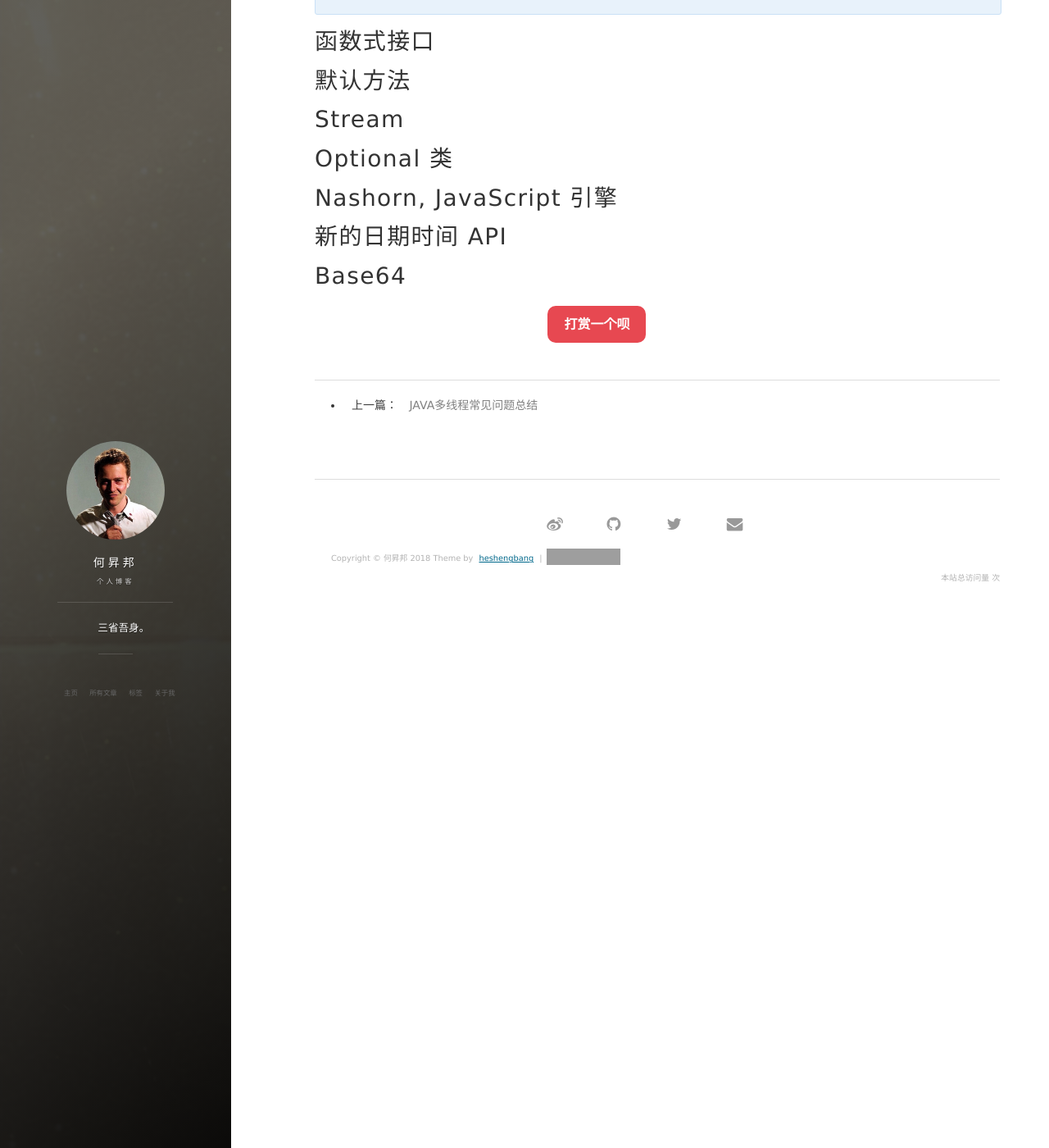
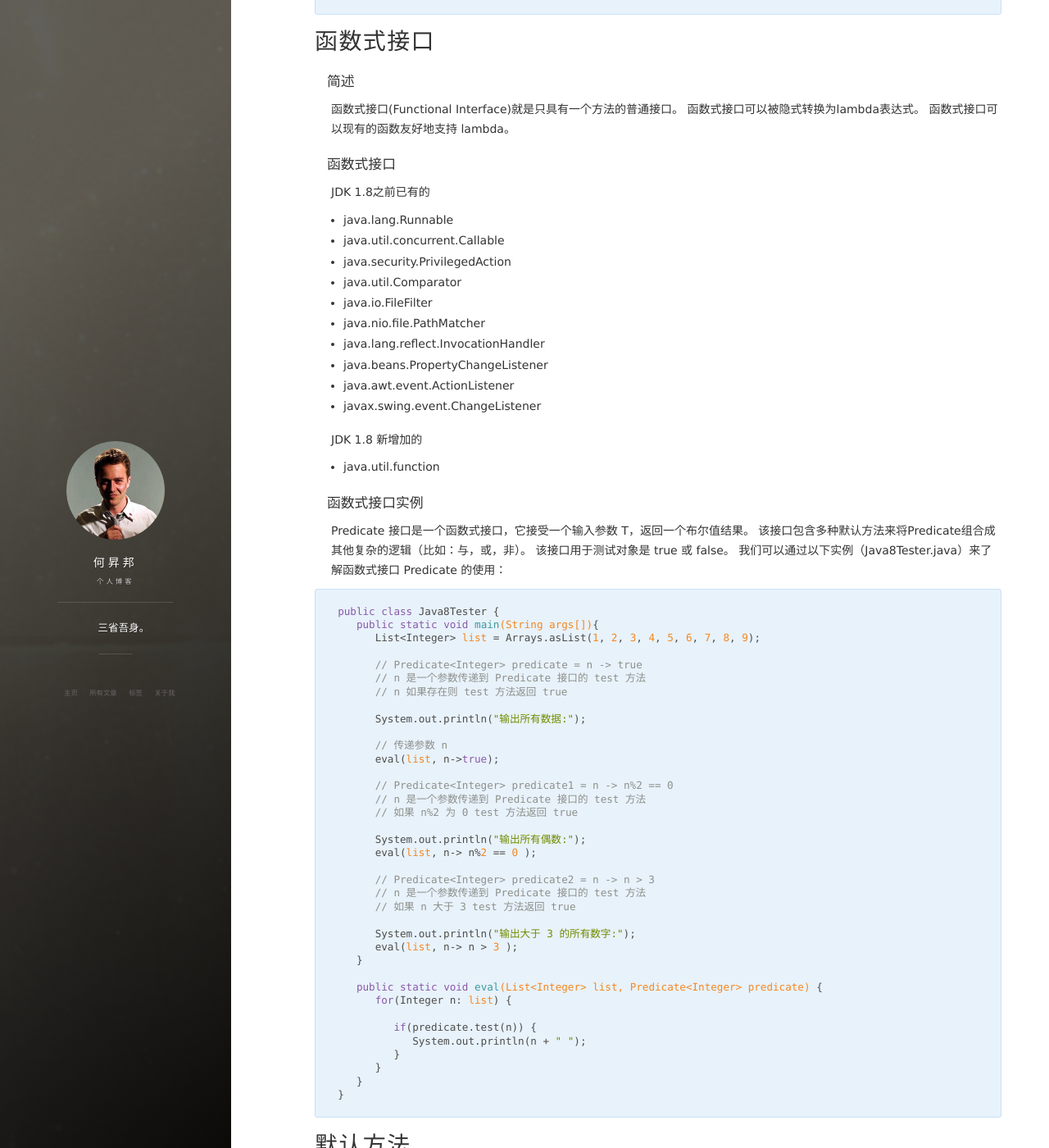
Before and after one commit to heshengbang/heshengbang.github.io, a Jekyll site: the page built from _posts/2018-01-22-JAVA 8新特性.md, in a window 1280 px wide and 1400 px high, scrolled down 3370 px. Shown: the whole window at 82% size. Built offline with Jekyll 4.4.1, drawn with Linux system fonts in a browser that asks for light colours; nearby versions of some CDN libraries; comment, search, counter and statistics services are not loaded; some of the changed text lies outside the part shown; grey boxes are pictures that could not be loaded.

Commit message:
add files

````diff
--- a/_posts/2018-01-22-JAVA 8新特性.md
+++ b/_posts/2018-01-22-JAVA 8新特性.md
@@ -163,8 +163,169 @@ public class Java8Tester {
 ```
 
 <h1 id="3">函数式接口</h1>
+
+#### 简述
+函数式接口(Functional Interface)就是只具有一个方法的普通接口。
+函数式接口可以被隐式转换为lambda表达式。
+函数式接口可以现有的函数友好地支持 lambda。
+
+#### 函数式接口
+<b>JDK 1.8之前已有的</b>
+* java.lang.Runnable
+* java.util.concurrent.Callable
+* java.security.PrivilegedAction
+* java.util.Comparator
+* java.io.FileFilter
+* java.nio.file.PathMatcher
+* java.lang.reflect.InvocationHandler
+* java.beans.PropertyChangeListener
+* java.awt.event.ActionListener
+* javax.swing.event.ChangeListener
+
+<b>JDK 1.8 新增加的</b>
+* java.util.function
+
+#### 函数式接口实例
+Predicate <T> 接口是一个函数式接口，它接受一个输入参数 T，返回一个布尔值结果。
+该接口包含多种默认方法来将Predicate组合成其他复杂的逻辑（比如：与，或，非）。
+该接口用于测试对象是 true 或 false。
+我们可以通过以下实例（Java8Tester.java）来了解函数式接口 Predicate <T> 的使用：
+```
+public class Java8Tester {
+   public static void main(String args[]){
+      List<Integer> list = Arrays.asList(1, 2, 3, 4, 5, 6, 7, 8, 9);
+
+      // Predicate<Integer> predicate = n -> true
+      // n 是一个参数传递到 Predicate 接口的 test 方法
+      // n 如果存在则 test 方法返回 true
+
+      System.out.println("输出所有数据:");
+
+      // 传递参数 n
+      eval(list, n->true);
+
+      // Predicate<Integer> predicate1 = n -> n%2 == 0
+      // n 是一个参数传递到 Predicate 接口的 test 方法
+      // 如果 n%2 为 0 test 方法返回 true
+
+      System.out.println("输出所有偶数:");
+      eval(list, n-> n%2 == 0 );
+
+      // Predicate<Integer> predicate2 = n -> n > 3
+      // n 是一个参数传递到 Predicate 接口的 test 方法
+      // 如果 n 大于 3 test 方法返回 true
+
+      System.out.println("输出大于 3 的所有数字:");
+      eval(list, n-> n > 3 );
+   }
+
+   public static void eval(List<Integer> list, Predicate<Integer> predicate) {
+      for(Integer n: list) {
+
+         if(predicate.test(n)) {
+            System.out.println(n + " ");
+         }
+      }
+   }
+}
+```
 <h1 id="4">默认方法</h1>
+
+#### 简述
+Java 8 新增了接口的默认方法。
+简单说，默认方法就是接口可以有实现方法，而且不需要实现类去实现其方法。
+我们只需在方法名前面加个default关键字即可实现默认方法。
+> 为什么要有这个特性？
+  首先，之前的接口是个双刃剑，好处是面向抽象而不是面向具体编程，缺陷是，当需要修改接口时候，需要修改全部实现该接口的类，目前的java 8之前的集合框架没有foreach方法，通常能想到的解决办法是在JDK里给相关的接口添加新的方法及实现。然而，对于已经发布的版本，是没法在给接口添加新方法的同时不影响已有的实现。所以引进的默认方法。他们的目的是为了解决接口的修改与现有的实现不兼容的问题。
+
+#### 语法
+默认方法语法格式如下：
+```
+public interface vehicle {
+   default void print(){
+      System.out.println("我是一辆车!");
+   }
+}
+```
+#### 多个默认方法
+一个接口有默认方法，考虑这样的情况，一个类实现了多个接口，且这些接口有相同的默认方法，以下实例说明了这种情况的解决方法：
+```
+public interface vehicle {
+   default void print(){
+      System.out.println("我是一辆车!");
+   }
+}
+public interface fourWheeler {
+   default void print(){
+      System.out.println("我是一辆四轮车!");
+   }
+}
+```
+第一个解决方案是创建自己的默认方法，来覆盖重写接口的默认方法：
+```
+public class car implements vehicle, fourWheeler {
+   default void print(){
+      System.out.println("我是一辆四轮汽车!");
+   }
+}
+```
+第二种解决方案可以使用 super 来调用指定接口的默认方法：
+```
+public class car implements vehicle, fourWheeler {
+   public void print(){
+      vehicle.super.print();
+   }
+}
+```
+#### 静态默认方法
+Java 8 的另一个特性是接口可以声明（并且可以提供实现）静态方法。例如：
+```
+public interface vehicle {
+   default void print(){
+      System.out.println("我是一辆车!");
+   }
+    // 静态方法
+   static void blowHorn(){
+      System.out.println("按喇叭!!!");
+   }
+}
+```
+#### 默认方法实例
+我们可以通过以下代码来了解关于默认方法的使用，可以将代码放入 Java8Tester.java 文件中：
+```
+public class Java8Tester {
+   public static void main(String args[]){
+      Vehicle vehicle = new Car();
+      vehicle.print();
+   }
+}
+interface Vehicle {
+   default void print(){
+      System.out.println("我是一辆车!");
+   }
+
+   static void blowHorn(){
+      System.out.println("按喇叭!!!");
+   }
+}
+interface FourWheeler {
+   default void print(){
+      System.out.println("我是一辆四轮车!");
+   }
+}
+class Car implements Vehicle, FourWheeler {
+   public void print(){
+      Vehicle.super.print();
+      FourWheeler.super.print();
+      Vehicle.blowHorn();
+      System.out.println("我是一辆汽车!");
+   }
+}
+```
 <h1 id="5">Stream</h1>
+
+
+
 <h1 id="6">Optional 类</h1>
 <h1 id="7">Nashorn, JavaScript 引擎</h1>
 <h1 id="8">新的日期时间 API</h1>
````
